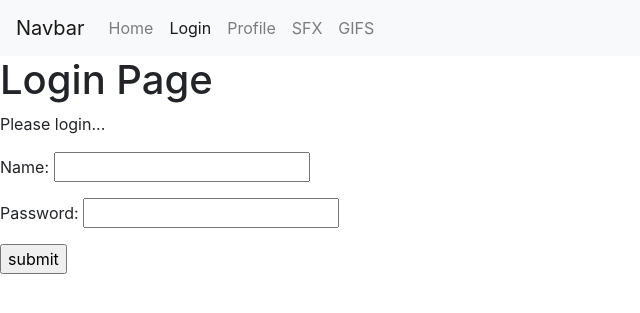
After one commit to samg-dev/silver-octo-funicular, a Flask app: page /login in a window 1280 px wide. The commit adds this page. Shown: the top 313 px of the page, without its empty margins (0-640 px from the left). Run offline with Flask 2, Linux system fonts and the light colour scheme.

Commit message:
Added faux login page, navbar active jquery logic

```diff
--- a/app.py
+++ b/app.py
@@ -2,7 +2,7 @@ from flask import Flask
 from views import views
 
 app = Flask(__name__)
-app.register_blueprint(views, url_prefix="/views")
+app.register_blueprint(views, url_prefix="/")
 
 if __name__ == '__main__':
     app.run(debug=True, port=8000)
--- a/static/index.js
+++ b/static/index.js
@@ -1 +1,10 @@
 console.log("I am running!");
+let pathname = window.location.pathname;
+let pages = ['home', 'sfx', 'gifs', 'login', 'profile']
+
+$(document).ready(function() {
+    $('.nav-item').each(function(i) {
+        if (pathname.includes($(this).children().first().attr("href"))) $(this).addClass("active");
+        else if (this.className.includes('active')) this.removeClass('active');
+    });
+});
--- a/templates/base.html
+++ b/templates/base.html
@@ -15,17 +15,20 @@
         </button>
         <div class="collapse navbar-collapse" id="navbarNav">
           <ul class="navbar-nav">
-            <li class="nav-item active">
-              <a class="nav-link" href="/views/">Home <span class="sr-only">(current)</span></a>
+            <li class="nav-item">
+              <a class="nav-link" href="/Home">Home <span class="sr-only">(current)</span></a>
             </li>
             <li class="nav-item">
-              <a class="nav-link" href="/views/sfx">SFX</a>
+              <a class="nav-link" href="/login">Login</a>
             </li>
             <li class="nav-item">
-              <a class="nav-link" href="/views/gifs">GIFS</a>
+              <a class="nav-link" href="/profile">Profile</a>
             </li>
             <li class="nav-item">
-              <a class="nav-link disabled" href="#" tabindex="-1" aria-disabled="true">Disabled</a>
+              <a class="nav-link" href="/sfx">SFX</a>
+            </li>
+            <li class="nav-item">
+              <a class="nav-link" href="/gifs">GIFS</a>
             </li>
           </ul>
         </div>
--- /dev/null
+++ b/templates/login.html
@@ -0,0 +1,13 @@
+{% extends "base.html" %}
+
+{% block title %}Login Page{% endblock %}
+
+{% block content %}
+<h1>Login Page</h1>
+<p>Please login...</p>
+<form action="#" method="POST">
+    <p>Name: <span><input type="text" name="name" /></span></p>
+    <p>Password: <span><input type="text" name="password" /></span></p>
+    <p><input type="submit" value="submit" /></p>
+</form>
+{% endblock %}
--- a/views.py
+++ b/views.py
@@ -2,7 +2,7 @@ from flask import Blueprint, render_template, request, jsonify, redirect, url_fo
 
 views = Blueprint(__name__, "views")
 
-@views.route("/")
+@views.route("/Home")
 def home():
     return render_template("index.html", name="Sam")
 
@@ -14,9 +14,18 @@ def sfx():
 def gifs():
     return render_template("gifs.html")
 
-# @views.route("/profile")
-# def profile():
-#     return render_template("profile.html")
+@views.route("/login", methods=["POST", "GET"])
+def login():
+    if request.method == "POST":
+        name = request.form["name"]
+        return redirect(url_for("views.profile", name=name))
+    else:
+        return render_template("login.html")
+
+@views.route("/profile")
+def profile():
+    name = request.args.get("name")
+    return render_template("profile.html", name=name)
 
 # @views.route("/json")
 # def get_json():
```
Also changed, not shown: templates/sfx.html (+11 -2 lines).
